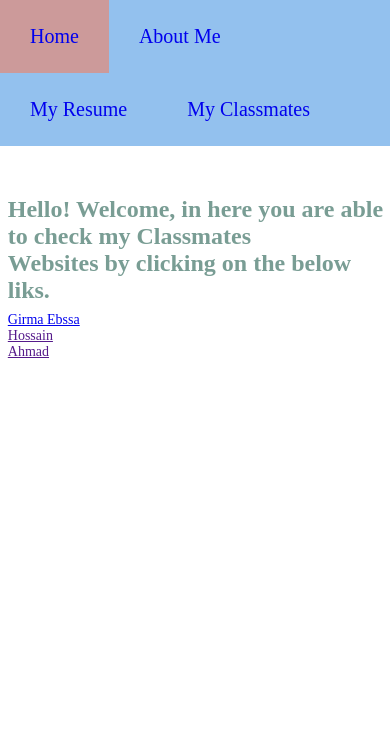
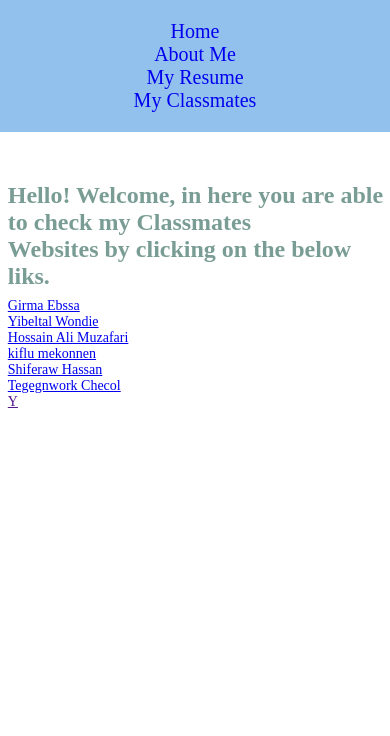
Before and after one commit to Ali110210/Ali-Ansari, a plain HTML site: page classmates_links.html in a window 390 px wide. Shown: the top 736 px of the page. Drawn offline with Linux system fonts and the light colour scheme.

Commit message:
The Forth Update

```diff
--- a/Styling/Style.css
+++ b/Styling/Style.css
@@ -35,9 +35,16 @@ h2 {
     margin-top: 2%;
     margin-left: 2%;
 }
+/*.background-color {
+    background-color: aquamarine;
+    margin-left: 10%;
+    margin-right: 10%;
+    margin-bottom: 15%;
+    margin-top: 15%;
+    border-radius: 2%;
+}*/
 .photo {
     margin: 0 auto;
-   border-radius: 20%;
     display: flex;
     gap: 25px;
     clear: both;
@@ -47,7 +54,7 @@ h2 {
 }
 .second-photo {
     margin: 0 auto;
-    width: 60%;
+    /* width: 60%; */
 }
 .second-photo img {
     border-radius: 10%;
@@ -61,7 +68,7 @@ h2 {
 }
 .main-container {
     display: flex;
-    flex-direction: column;
+    flex-direction: row;
     align-items: center;
     gap: 10px;
     width: 100%;
@@ -74,17 +81,19 @@ h2 {
     background-color:rgb(147, 193, 238);
     margin-bottom: 50px;
     top: 0;
+    padding: 20px;
 }
-.navbar li{
+/*.navbar li{
     float: left;
-}
+}*/
 .navbar ul{
+    display: flex;
     list-style-type: none;
     margin: 0;
     padding: 0;
 }
 .navbar a {
-    display: block;
+    display: inline;
     text-decoration: none;
     font-size: 20px;
     font-family: 'Times New Roman', Arial, Helvetica, sans-serif;
@@ -141,3 +150,18 @@ h2 {
     color: white;
     text-align: center;
 }
+@media (max-width:1150px) {
+    .photo {
+        display: flex;
+        flex-direction: column;
+    }
+}
+@media (max-width:610px) {
+    .navbar{
+        display: flex;
+        flex-direction: column;
+    }
+    .navbar ul {
+        flex-direction: column;
+    }
+}
--- a/classmates_links.html
+++ b/classmates_links.html
@@ -22,8 +22,12 @@
       <h1 class="Classmates"> Hello! Welcome, in here you are able to check my Classmates <br> Websites by clicking on the below liks.</h1>
       <ul class="links">
         <li><a href="https://girmaye0.github.io/final/">Girma Ebssa</a></li>
-        <li><a href="">Hossain</a></li>
-        <li><a href="">Ahmad</a></li>
+        <li><a href="https://yibeltaluser.github.io/finalProject/">Yibeltal Wondie</a></li>
+        <li><a href="https://hossainalimuzafari.github.io/Hossain-Ali-Muzafari/">Hossain Ali Muzafari</a></li>
+        <li><a href="https://kiflu24.github.io/portfolio/">kiflu mekonnen</a></li>
+        <li><a href="http://shiferaw2418.github.io/shife/">Shiferaw Hassan</a></li>
+        <li><a href="https://tegegnwork.github.io/portfolio/index.html">Tegegnwork Checol</a></li>
+        <li><a href="">Y</a></li>
       </ul>
     </div>
       <footer id="footer">
```
Also changed, not shown: about_me.html (+2 -0 lines), index.html (+3 -1 lines).
